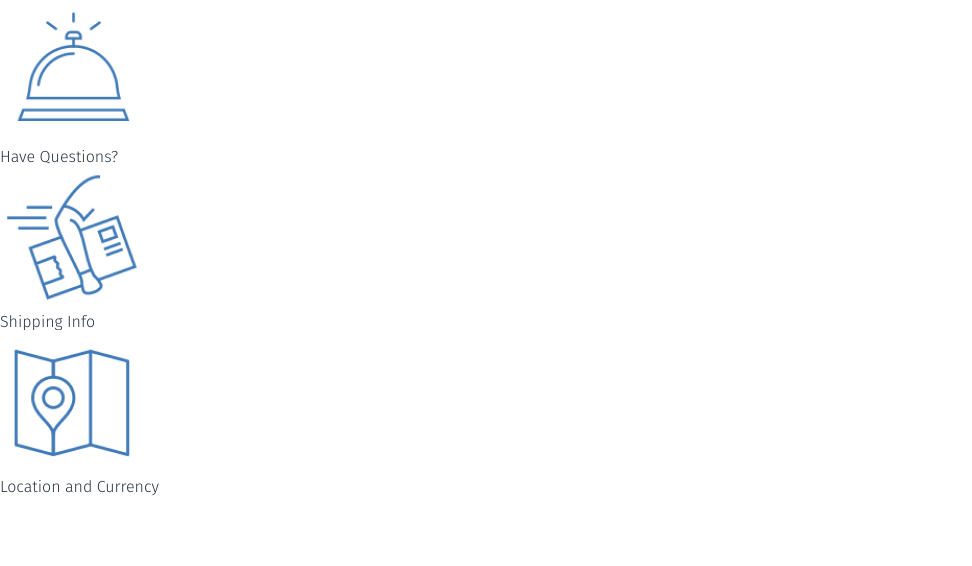
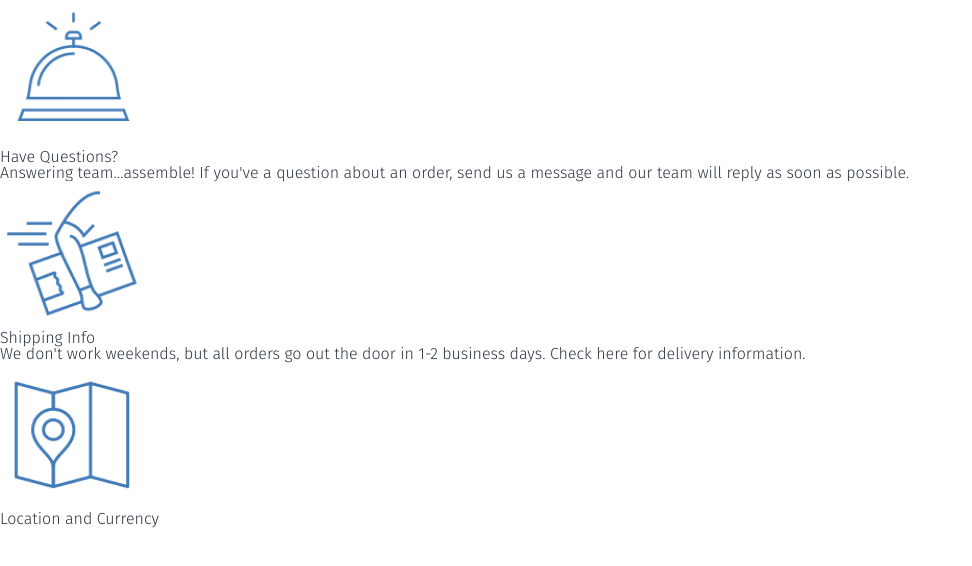
Before and after one commit to kobayashiwa/while, a plain HTML site: page index.html in a window 1280 px wide. Shown: the whole page, without its empty margins (0-972 px from the left). Drawn offline with nearby package versions, Linux system fonts and the light colour scheme.

Commit message:
“リストに文言追加”

```diff
--- a/index.html
+++ b/index.html
@@ -16,19 +16,27 @@
                 <li>
                     <div class="PreFooterCell">
                         <div class="Cell-left"><img src="image/IconQuestions.png" alt="Have Questions?"></div>
-                        <div class="Cell-right">Have Questions?</div>
+                        <div class="Cell-right">
+                            <p class="Heading">Have Questions?</p>
+                            <p class="caption">Answering team...assemble! If you've a question about an order, send us a message and our team will reply as soon as possible.</p>
+                        </div>
                     </div>
                 </li>
                 <li>
                     <div class="PreFooterCell">
                         <div class="Cell-left"><img src="image/IconShippingInfo.png" alt="Shipping Info"></div>
-                        <div class="Cell-right">Shipping Info</div>
+                        <div class="Cell-right">
+                            <p class="Heading">Shipping Info</p>
+                            <p class="caption">We don't work weekends, but all orders go out the door in 1-2 business days. Check here for delivery information.</p>
+                        </div>
                     </div>
                 </li>
                 <li>
                     <div class="PreFooterCell">
                         <div class="Cell-left"><img src="image/IconLocation.png" alt="Location and Currency"></div>
-                        <div class="Cell-right">Location and Currency</div>
+                        <div class="Cell-right">
+                            <p class="Heading">Location and Currency</p>
+                        </div>
                     </div>
                 </li>
             </ul>
```
